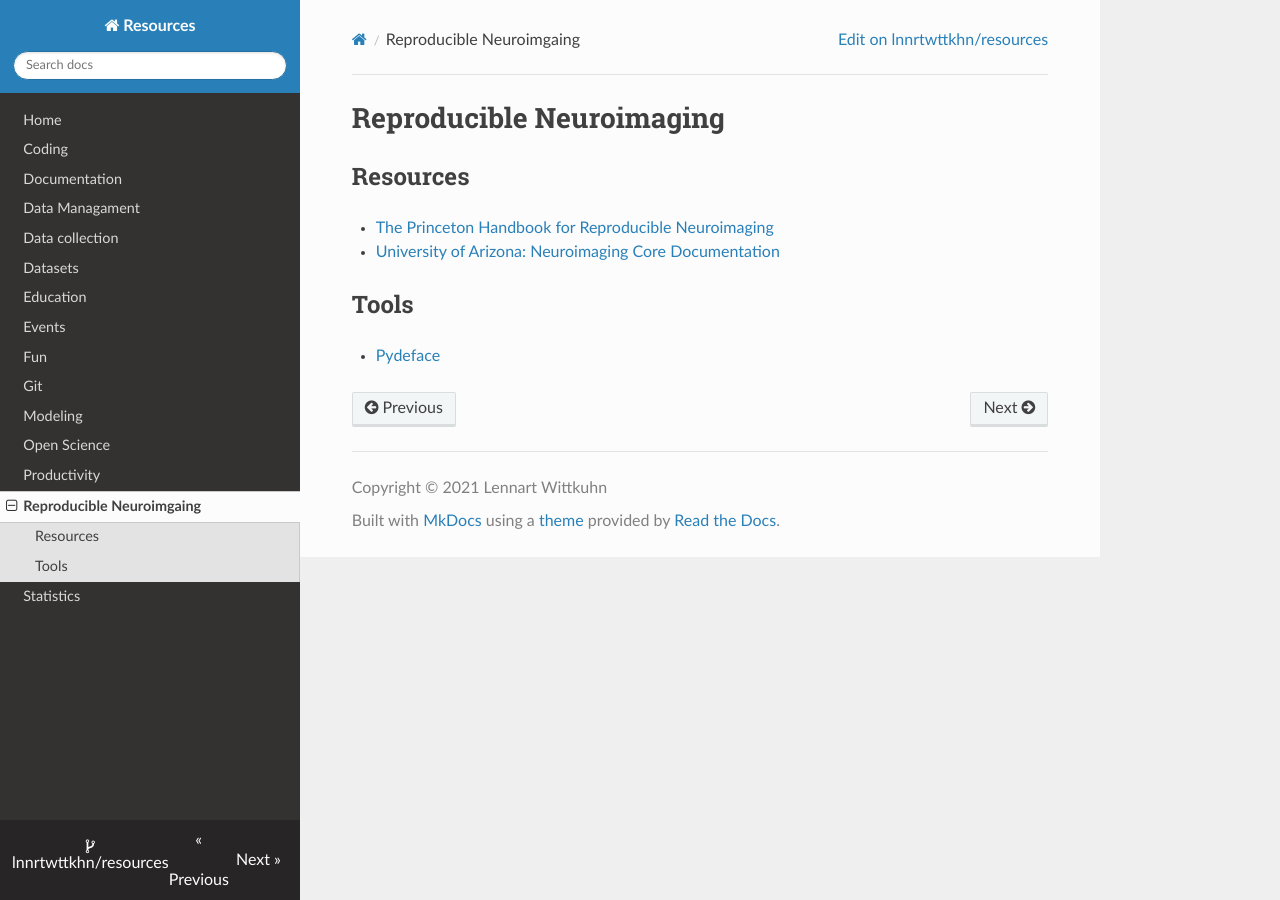
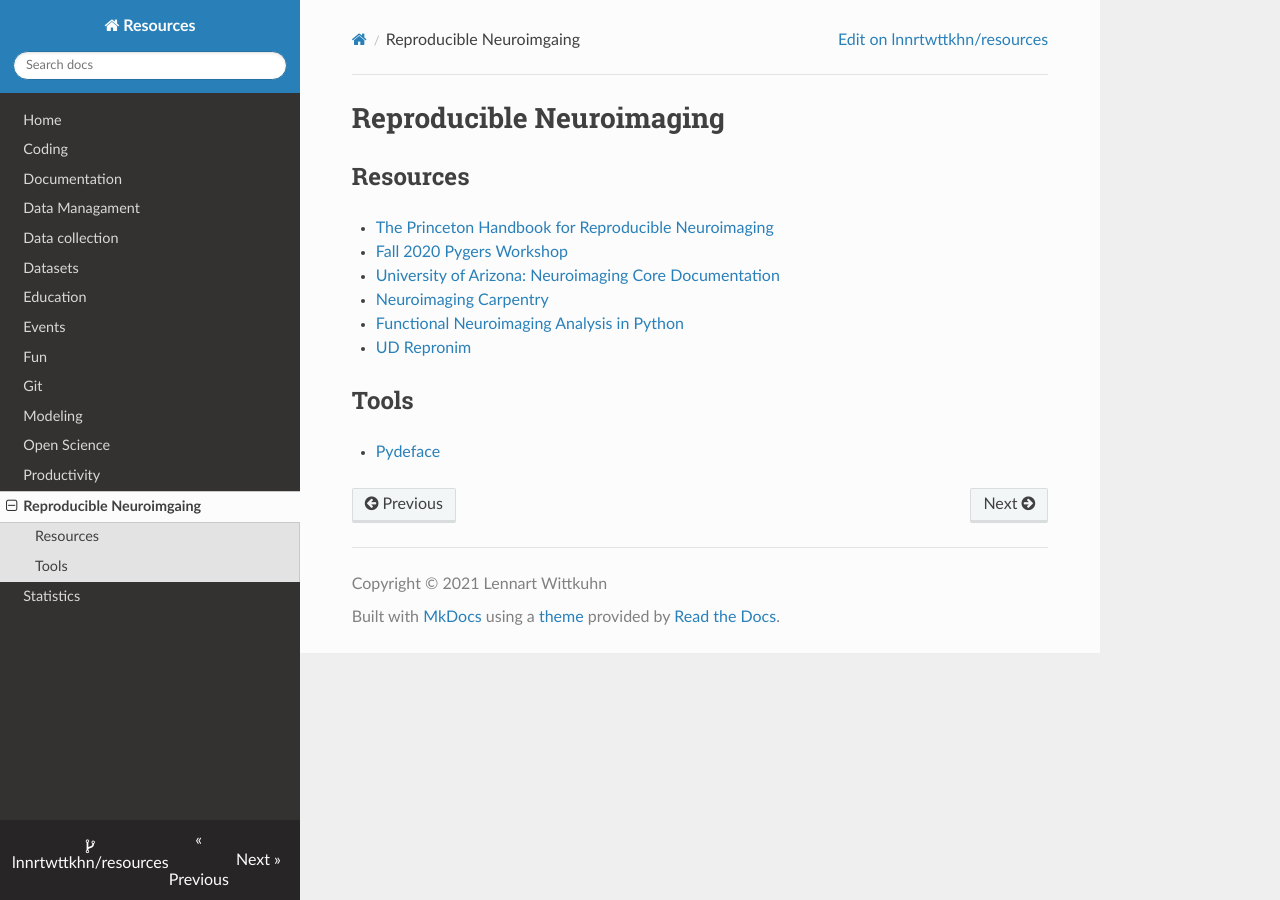
Before and after one commit to lnnrtwttkhn/resources, an MkDocs documentation site: the page built from docs/reproducible-neuroimaging.md, in a window 1280 px wide. Built offline with MkDocs 1.6.1, drawn with Linux system fonts in a browser that asks for light colours; nearby versions of some CDN libraries.

Commit message:
add several resources

```diff
--- a/docs/reproducible-neuroimaging.md
+++ b/docs/reproducible-neuroimaging.md
@@ -3,7 +3,11 @@
 ## Resources
 
 - [The Princeton Handbook for Reproducible Neuroimaging](https://brainhack-princeton.github.io/handbook/)
+- [Fall 2020 Pygers Workshop](https://brainhack-princeton.github.io/handbook/content_pages/pygers_workshops/syllabus2020.html)
 - [University of Arizona: Neuroimaging Core Documentation](https://neuroimaging-core-docs.readthedocs.io/en/latest/index.html)
+- [Neuroimaging Carpentry](https://conp-pcno-training.github.io/neuroimaging-carpentry/)
+- [Functional Neuroimaging Analysis in Python](https://carpentries-incubator.github.io/SDC-BIDS-fMRI/index.html)
+- [UD Repronim](https://github.com/juliagoolia28/UD_repronim)
 
 ## Tools
 
```
Also changed, not shown: docs/coding.md (+4 -0 lines), docs/data-management.md (+1 -0 lines), docs/education.md (+2 -0 lines), docs/git.md (+1 -0 lines), docs/statistics.md (+1 -0 lines).
